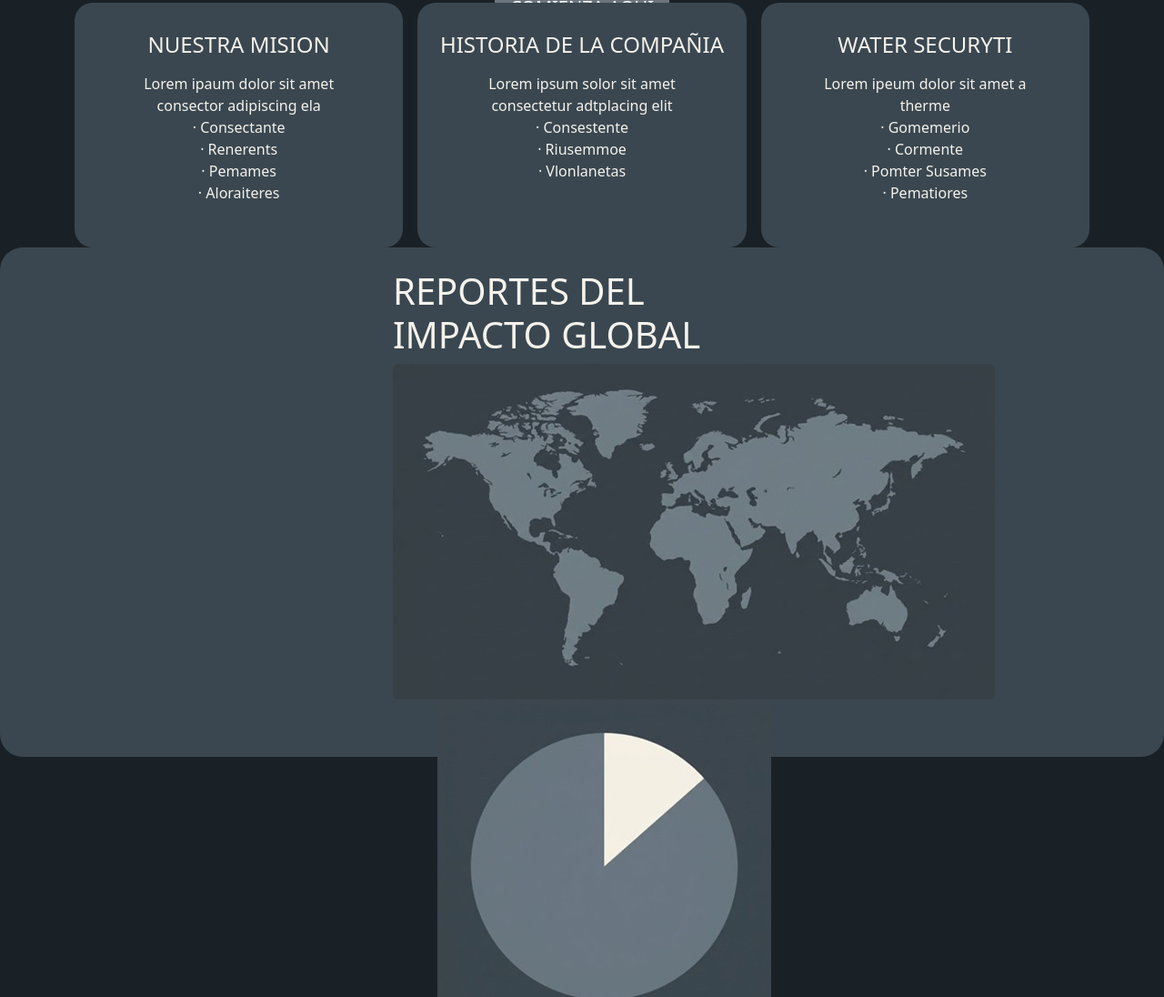
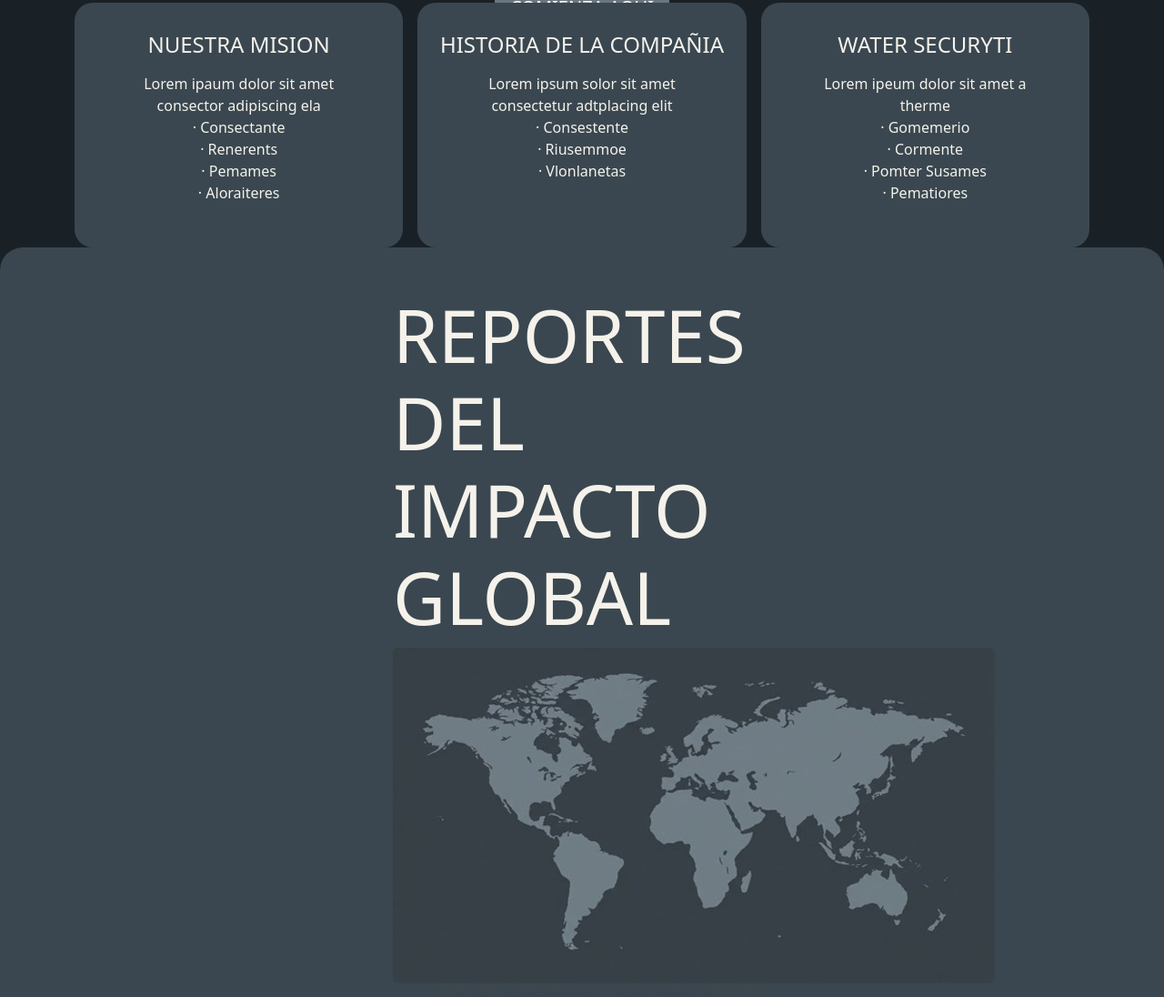
Before and after one commit to deyvidcesarpuma/EVALUACION1_II, a plain HTML site: page index.html in a window 1280 px wide. Shown: the part 645-1741 px from the top of the page at 91% size. Drawn offline with nearby package versions, Linux system fonts and the light colour scheme.

Commit message:
HASTA AQUI LLEGUE

```diff
--- a/assets/css/style.css
+++ b/assets/css/style.css
@@ -9,7 +9,10 @@ body {
   padding: 27rem ;
   padding-top: 1.5rem;
 }
-
+.fondo h1 {
+    padding-top: 1.5rem;
+  font-size: 5rem;
+}
 .cuadro {
   height: 100px;
   border-radius: 25px;
--- a/index.html
+++ b/index.html
@@ -53,7 +53,7 @@
     </div>
   </div>
   <div class="fondo">
-    <h1>REPORTES DEL IMPACTO GLOBAL</h1>
+    <div class=""><h1>REPORTES DEL IMPACTO GLOBAL</h1></div>
     <img src="/assets/img/mapa.jpg" class="rounded float-start" alt="...">
     <img src="/assets/img/grafico-circular.jpg" class="rounded float-end" alt="...">
   </div>
```
